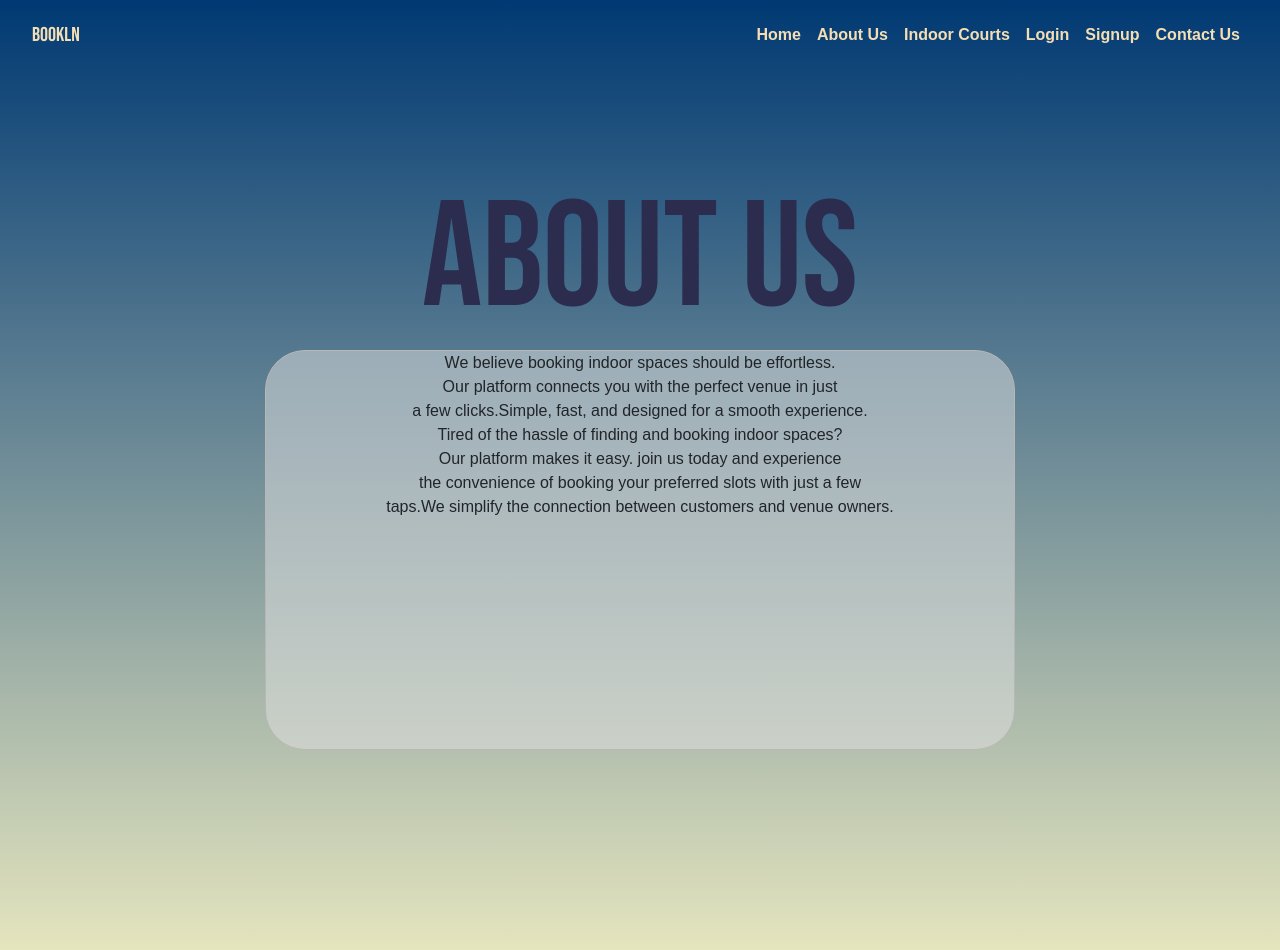
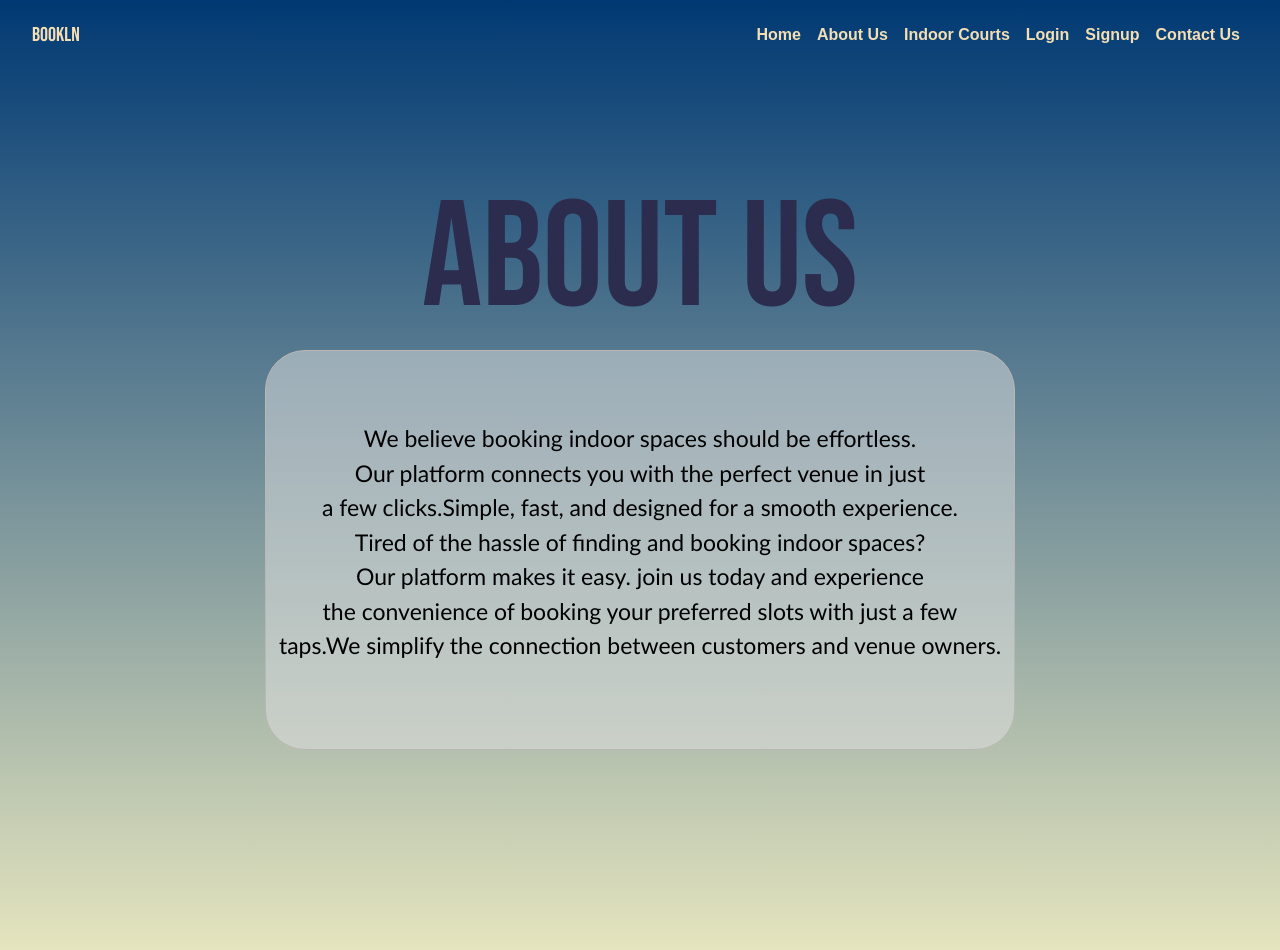
Before and after one commit to aishxix/Bookln, a Flask app: page /about in a window 1280 px wide. Run offline with Flask 3, Linux system fonts and the light colour scheme; some web fonts are replaced.

Commit message:
bugfixed:raheem

```diff
--- a/templates/about.html
+++ b/templates/about.html
@@ -53,7 +53,7 @@
   <h1 class="about">ABOUT US</h1>
   <div class="glassparent">
     <div class="glasscont"">
-    <p >
+    <p class="abt-p">
        We believe booking indoor spaces should be effortless.
     <br>Our platform connects you with the perfect venue in just
     <br>a few clicks.Simple, fast, and designed for a smooth experience.
```
